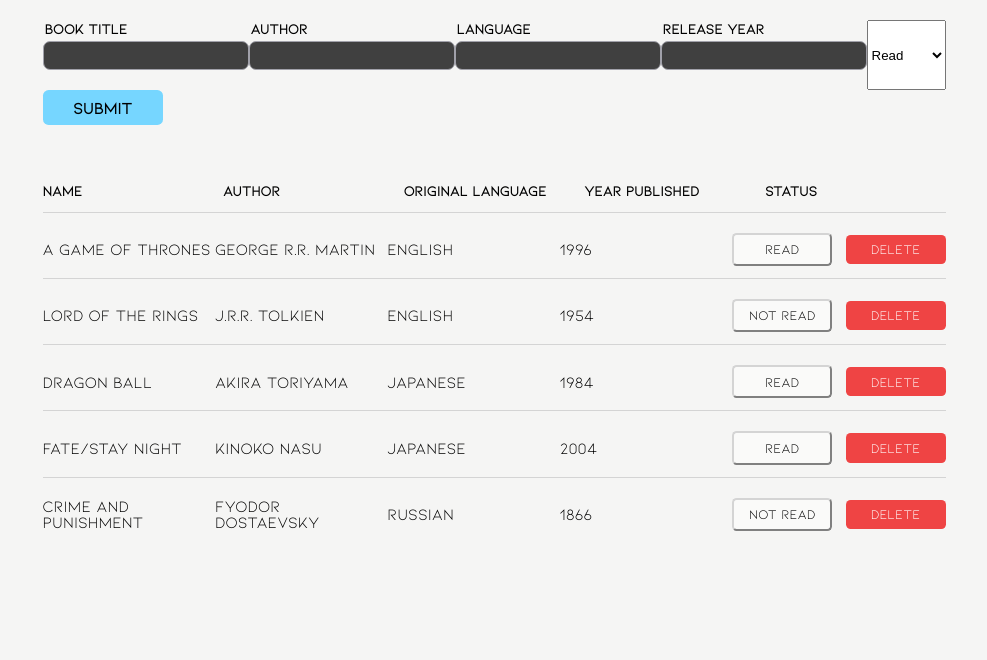
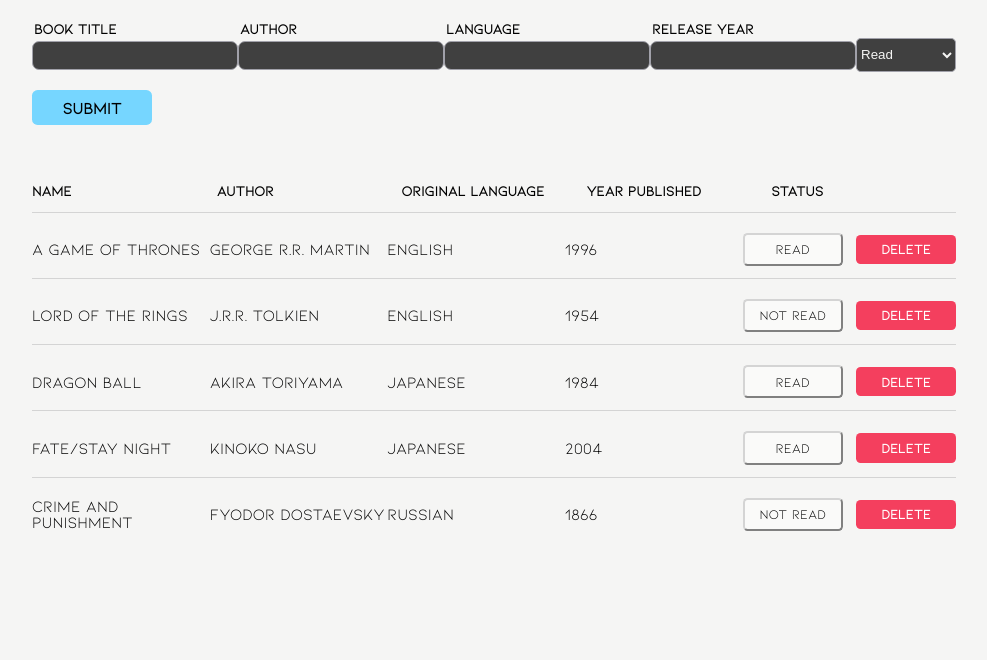
Before and after one commit to gitSuki/library, a plain HTML site: page index.html in a window 1280 px wide. Shown: the part 140-800 px from the top of the page, without its empty margins (146-1133 px from the left). Drawn offline with Linux system fonts and the light colour scheme.

Commit message:
Complete MVP

```diff
--- a/styles.css
+++ b/styles.css
@@ -82,6 +82,7 @@
 .input-area {
 	display: grid;
 	grid-template-columns: 2fr 2fr 2fr 2fr 1fr;
+	align-items: center;
 }
 
 label{
@@ -100,11 +101,15 @@
 	border-radius: 0.35em;
 	color: #f5f5f4;
 	padding: 0.1em;
-	transition: 0.1s;
 }
 
-input:focus {
-	outline: solid #94a3b8;
+select {
+	background-color: #404040;
+	color: #f5f5f4;
+	height: 2.5em;
+	width: 7.5em;
+	border: 0.05em solid #a1a1aa;
+	border-radius: 0.35em;
 }
 
 #submitButton {
@@ -167,7 +172,8 @@
 .delete-button {
 	margin-left: 1em;
 	font-family: inherit;
-	background-color: #ef4444;
+	font-weight: 700;
+	background-color: #f43f5e;
 	color: white;
 	padding: 0.5em;
 	border: none;
@@ -177,7 +183,7 @@
 }
 
 .delete-button:hover {
-	background-color: #dc2626;
+	background-color: #be123c;
 }
 
 .read-button {
```
